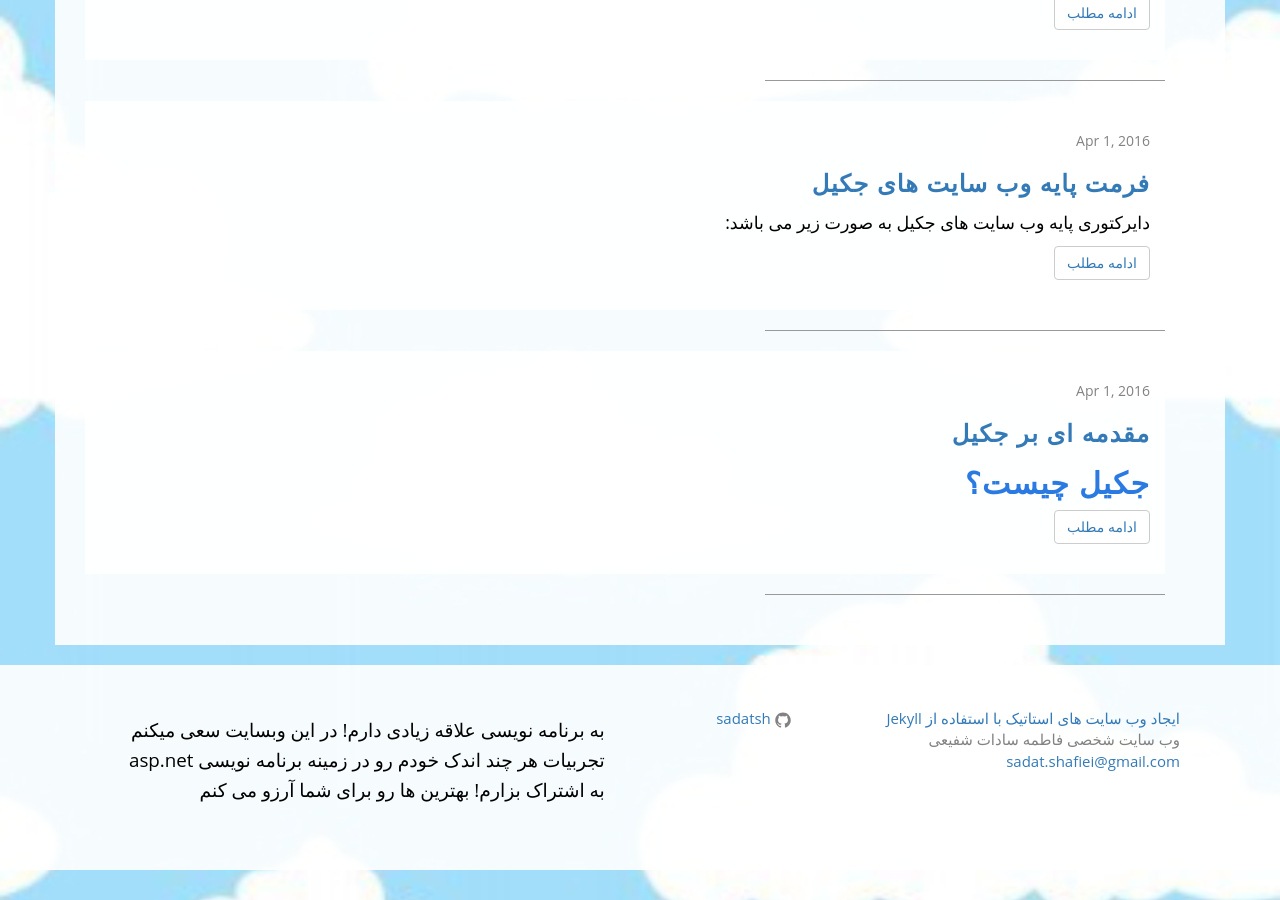
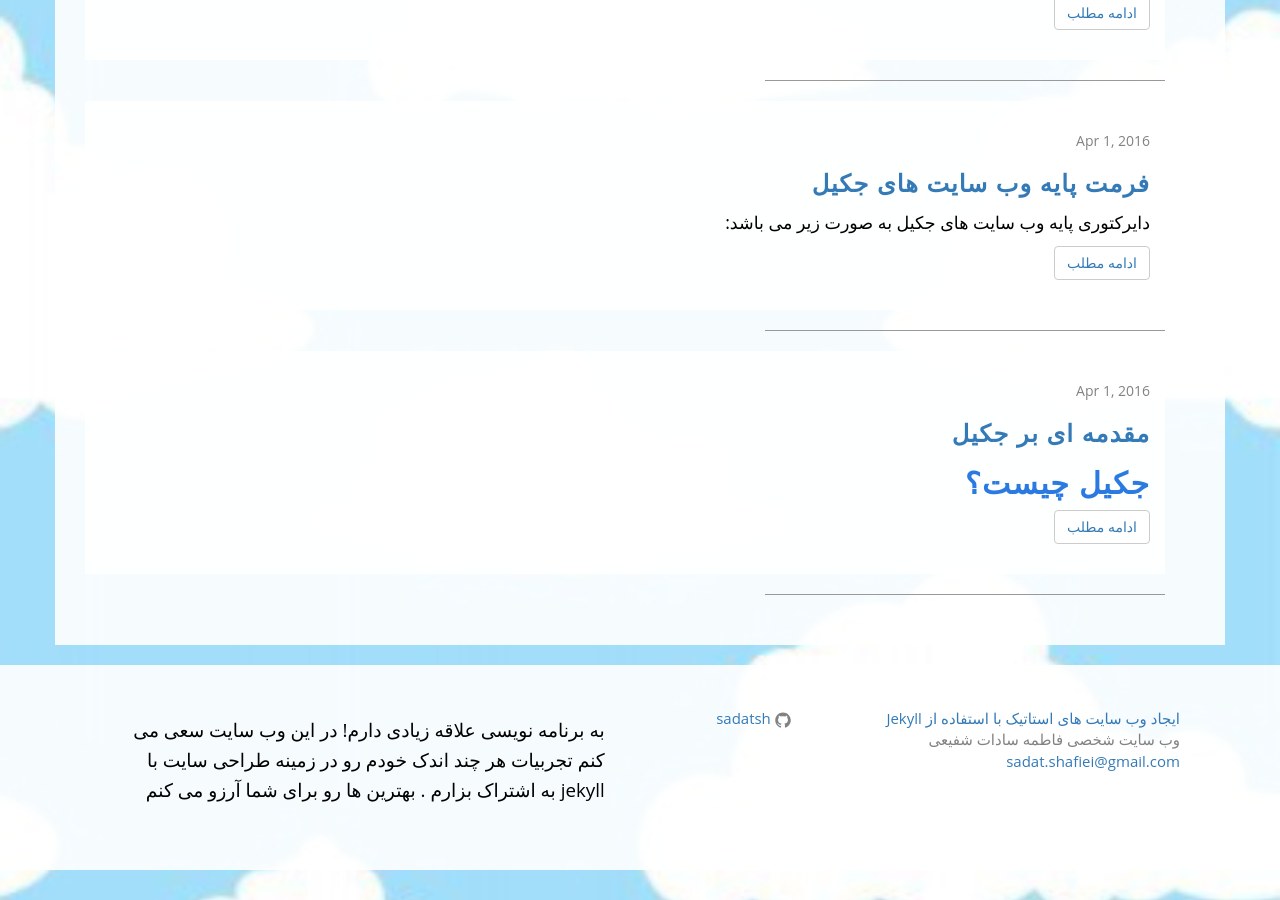
Before and after one commit to F-SadatSh/sadatsh.github.io, a Jekyll site: the page built from index.html, in a window 1280 px wide and 900 px high, scrolled down 628 px. Built offline with Jekyll 4.4.1, drawn with Linux system fonts in a browser that asks for light colours; some web fonts are replaced.

Commit message:
Update _config.yml

```diff
--- a/_config.yml
+++ b/_config.yml
@@ -13,7 +13,7 @@ keywords: "، asp.net,کامپیوتر، برنامه‌نویسی، جاوا،
 copyright: "فاطمه سادات شفیعی"
 description: > # فاطمه سادات شفیعی هستم!
     به برنامه نویسی علاقه زیادی دارم!
-     در این وبسایت سعی میکنم تجربیات هر چند اندک خودم رو در زمینه برنامه نویسی asp.net به اشتراک بزارم!
+    در این وب سایت سعی می کنم تجربیات هر چند اندک خودم رو در زمینه طراحی سایت با jekyll به اشتراک بزارم .
 
     بهترین ها رو برای شما آرزو می کنم
 baseurl: "" # the subpath of your site, e.g. /blog
```
